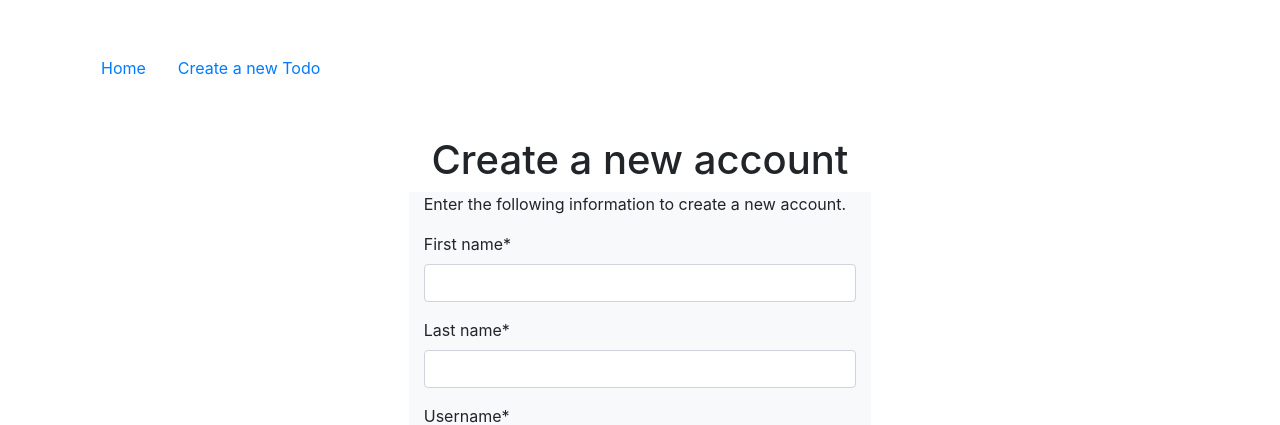
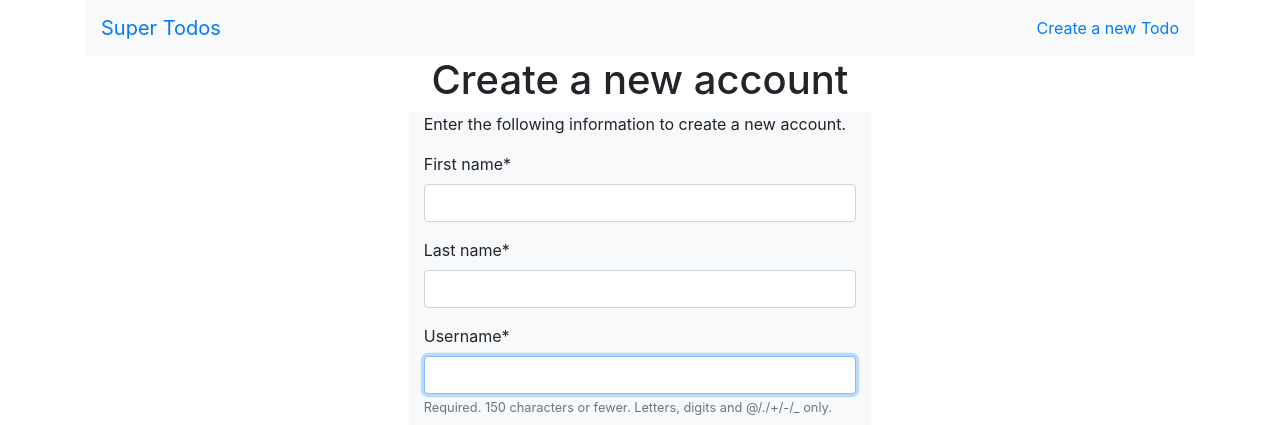
Before and after one commit to marinalan/todos, a Django app: page /signup/ in a window 1280 px wide. Shown: the top 425 px of the page. Run offline with Django 3.2, Linux system fonts and the light colour scheme; some libraries are stand-ins or nearby versions.

Commit message:
navbar and index changes

```diff
--- a/main/templates/base.html
+++ b/main/templates/base.html
@@ -5,16 +5,28 @@
     <meta charset="UTF-8"/>
     <meta name="viewport" content="width=device-width, initial-scale=1, shrink-to-fit=no"/>
     <meta http-equiv="X-UA-Compatible" content="ie=edge"/>
+    <link href="https://fonts.googleapis.com/css?family=Roboto" rel="stylesheet"/>
     <link rel="stylesheet" href="{% static 'css/bootstrap.min.css' %}"/>
     <link rel="stylesheet" href="{% static 'css/gijgo.min.css' %}"/>
     <link rel="stylesheet" href="{% static 'css/style.css' %}"/>
+    <script src="https://kit.fontawesome.com/a8434795a9.js" crossorigin="anonymous"></script>
     <title>{% block title %}The Super Todos{% endblock %}</title>
   </head>
   <body>
     <div class="container">
-      <nav class="nav my-5">
-          <a class="nav-link active" href="{% url 'index' %}">Home</a>
-          <a class="nav-link" href="{% url 'todo_create' %}">Create a new Todo</a>
+      <nav class="navbar nav bg-light">
+          <a class="navbar-brand" href="{% url 'index' %}">Super Todos</a>
+          <ul class="navbar-nav flex-row justify-content-end">
+            <li><a class="nav-link" href="{% url 'todo_create' %}">Create a new Todo</a></li>
+          {% if request.user.is_authenticated %}
+            <li>
+                <a class="nav-link disabled" href="#" tabindex="-1" aria-disabled="true">{{ request.user.username }}</a>
+            </li>
+            <li>
+              <a class="nav-link" href="{% url 'signout' %}">Sign Out <i class="fas fa-sign-out-alt"></i></a>
+            </li>
+          {% endif %}
+          </ul>
       </nav>
       {% if messages %}
           {% include "main/partials/messages.html" %}
--- a/static/css/style.css
+++ b/static/css/style.css
@@ -1,3 +1,11 @@
-table#todos-list tr td:nth-child(3) {
+table#todos-list tr td:nth-child(3),
+table#todos-list tr td:nth-child(4) {
   white-space: nowrap;
 }
+table#todos-list tr td.action-col {
+  min-width: 160px;
+}
+ul.navbar-nav li {
+  display: inline-flex;
+  margin-left: 15px;
+}
```
Also changed, not shown: main/templates/main/index.html (+9 -8 lines), db.sqlite3.
